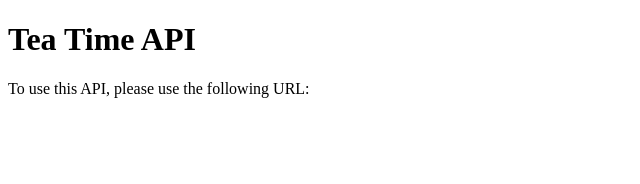
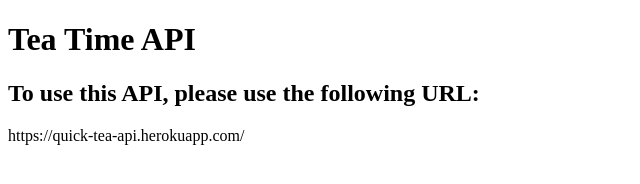
Before and after one commit to EMP1018/Tea-API, a website: page index.html in a window 1280 px wide. Shown: the whole page, without its empty margins (0-640 px from the left). Drawn offline with Linux system fonts and the light colour scheme.

Commit message:
added url to webpage

```diff
--- a/index.html
+++ b/index.html
@@ -8,6 +8,7 @@
 </head>
 <body>
     <h1>Tea Time API</h1>
-    <p>To use this API, please use the following URL: </p>
+    <h2>To use this API, please use the following URL:</h2>
+    <p>https://quick-tea-api.herokuapp.com/</p>
 </body>
 </html>
```
